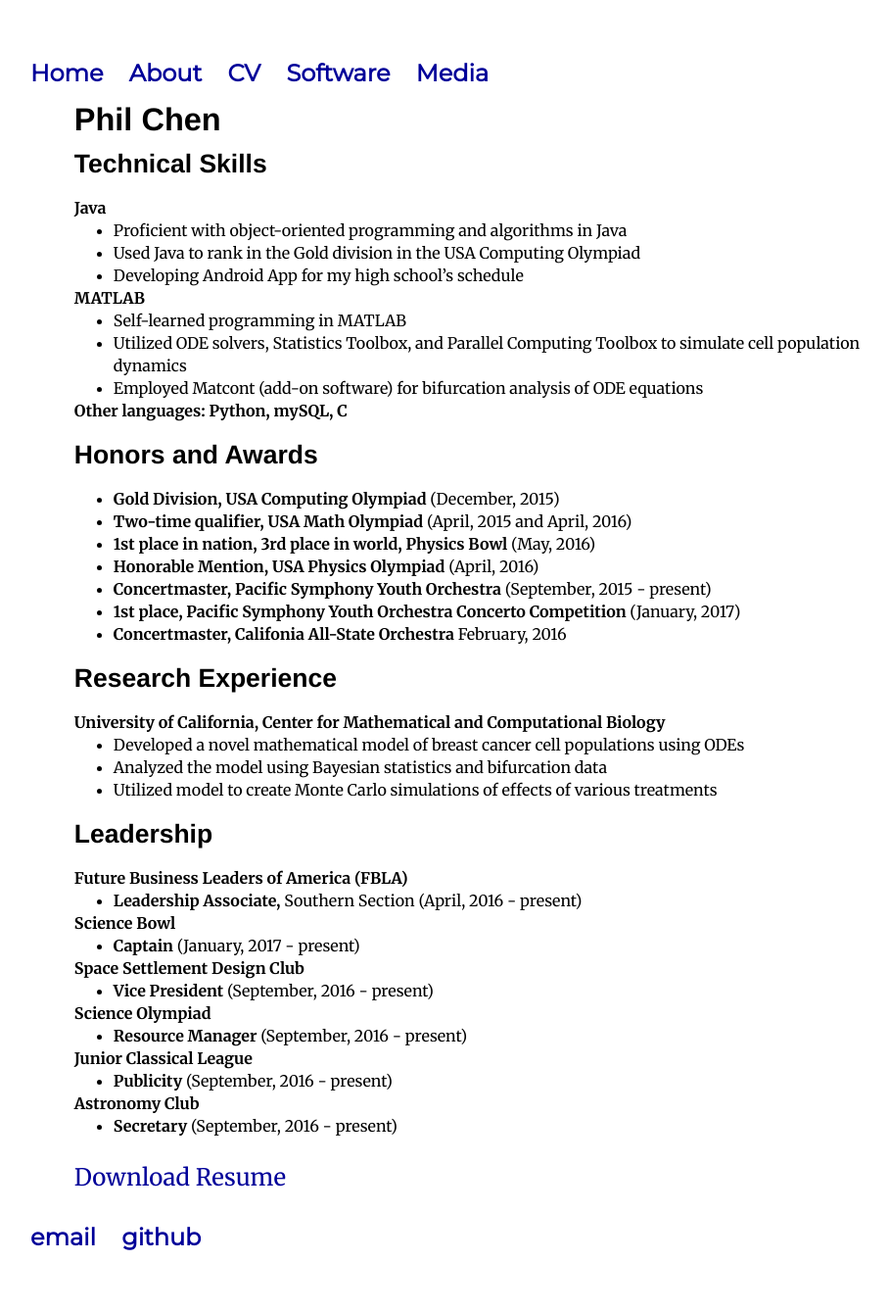
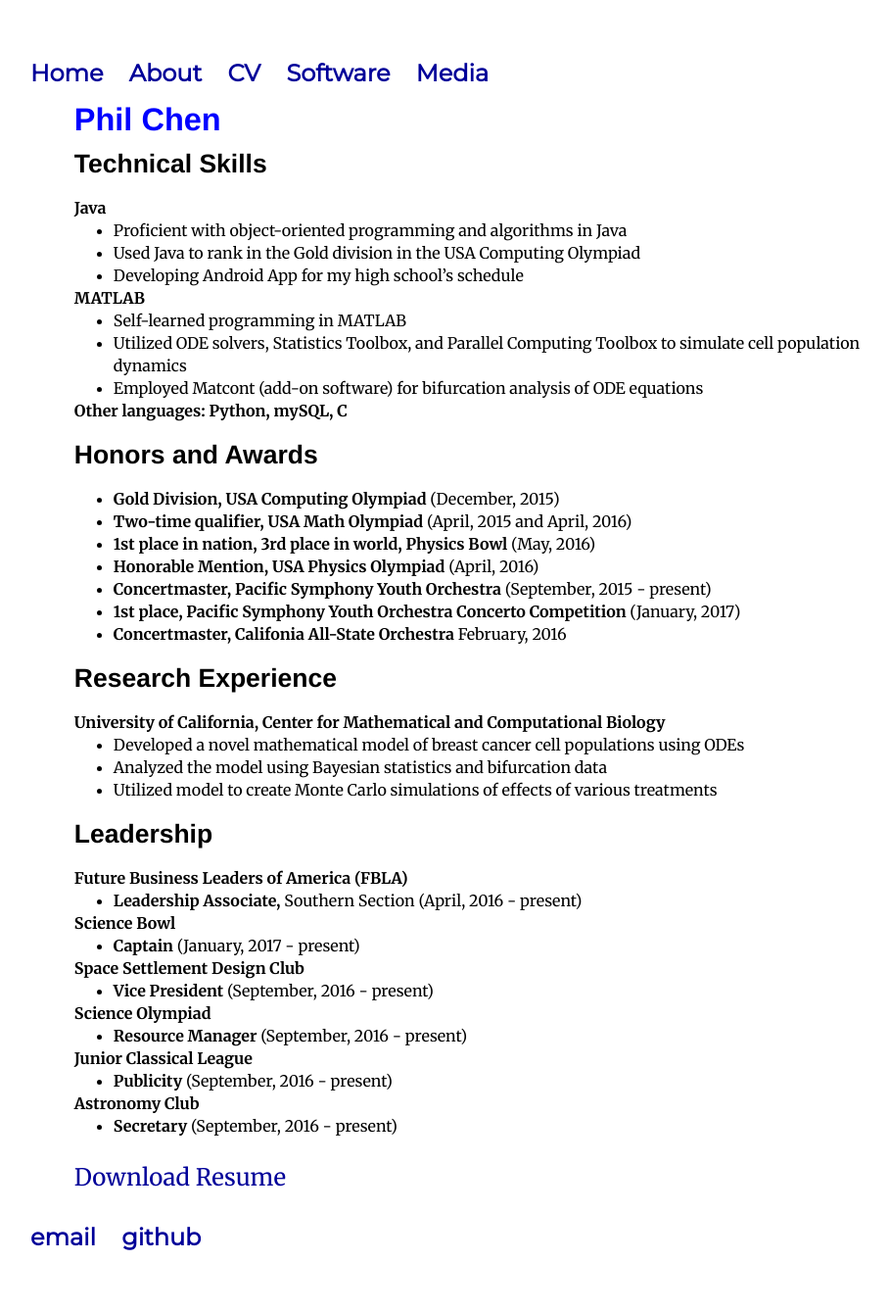
Before and after one commit to philhchen/philhchen.github.io, a Jekyll site: the page built from cv/index.html, in a window 1280 px wide. Shown: the whole page at 98% size, without its empty margins (161-1069 px from the left). Built offline with Jekyll 4.4.1, drawn with Linux system fonts in a browser that asks for light colours.

Commit message:
Update header.html

```diff
--- a/_includes/header.html
+++ b/_includes/header.html
@@ -1,5 +1,8 @@
 <div class="header">
   <ul0>
+<style>
+	h1 {color: blue;}
+	</style>
     <li0><a href="/">Home</a></li0>
     <li0><a href="/about">About</a></li0>
     <li0><a href="/cv">CV</a></li0>
```
